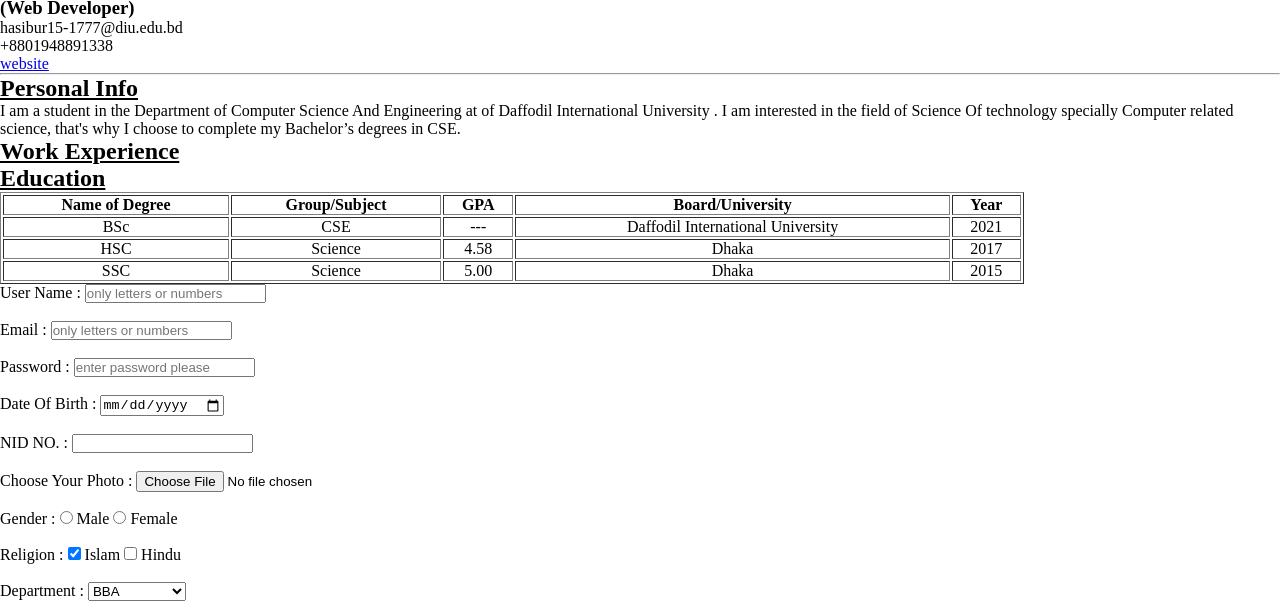
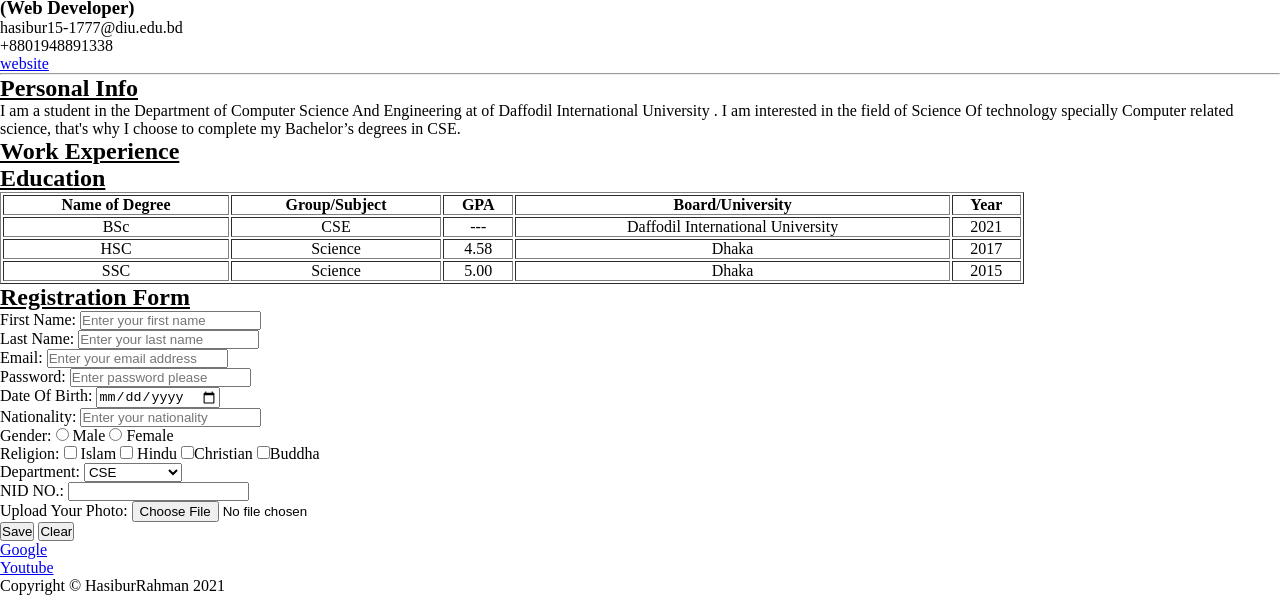
Before and after one commit to HRahman1777/Labtask1_basic-html-css_web-engineering, a plain HTML site: page index.html in a window 1280 px wide. Shown: the part 189-800 px from the top of the page. Drawn offline with Linux system fonts and the light colour scheme.

Commit message:
Update index.html

```diff
--- a/index.html
+++ b/index.html
@@ -64,103 +64,78 @@
         </table>
 
 
-        <form>
-
-            <datalist id="names">
-
-                <option value="Anisul ISlam"> Anisul ISlam </option>
-                <option value="Rashedul ISlam"> Rashedul ISlam </option>
-                <option value="Rabiul ISlam"> Rabiul ISlam </option>
-                <option value="Safia Begum"> Safia Begum </option>
-                <option value="Rabeya ISlam"> Rabeya ISlam </option>
-            </datalist>
-
+        <h2><u>Registration Form</u></h2>
+        <form action="" method="POST">
 
             <div>
-
-                <label for="user name"> User Name : </label> <input type="text" list="names"
-                    placeholder="only letters or numbers" required pattern="[a-zA-Z0-9]+" name="user name"
-                    id="user name" required>
-
-            </div> <br>
+                <label for="firstname"> First Name: </label>
+                <input type="text" placeholder="Enter your first name" name="fname"></input>
+            </div>
+            <div>
+                <label for="lastname"> Last Name: </label>
+                <input type="text" placeholder="Enter your last name" name="lname"></input>
+            </div>
 
             <div>
-
-                <label for="email"> Email : </label> <input type="email" placeholder="only letters or numbers" required
-                    name="email" id="email">
-
-            </div> <br>
+                <label for="email"> Email: </label>
+                <input type="email" placeholder="Enter your email address" name="email"></input>
+            </div>
 
             <div>
-
-                <label for="password"> Password : </label> <input type="password" placeholder="enter password please"
-                    required name="password" id="password">
-
-            </div> <br>
+                <label for="password"> Password: </label>
+                <input type="password" placeholder="Enter password please" name="password"></input>
+            </div>
 
             <div>
-
-                <label for="dob"> Date Of Birth : </label> <input type="date" name="dob" id="dob">
-
-            </div> <br>
+                <label for="birthdate"> Date Of Birth: </label>
+                <input type="date" name="bdate"></input>
+            </div>
 
             <div>
-
-                <label for="nid"> NID NO. : </label> <input type="number" name="nid" id="nid">
-
-            </div> <br>
+                <label for="nationality">Nationality: </label>
+                <input type="text" placeholder="Enter your nationality" name="nationality"></input>
+            </div>
 
             <div>
-
-                <label for="photo"> Choose Your Photo : </label> <input type="file" name="photo" id="photo">
-
-            </div> <br>
+                <label for="gender"> Gender: </label>
+                <input type="radio" name="gender" value="male"> Male </input>
+                <input type="radio" name="gender" id="gender" value="female"> Female</input>
+            </div>
 
             <div>
-
-                <label for="gender"> Gender : </label> <input type="radio" name="gender" id="gender" value="male"> Male
-                <input type="radio" name="gender" id="gender" value="female"> Female
-
-            </div> <br>
+                <label for="religion">Religion: </label>
+                <input type="checkbox" name="reIslam" value="islam"> Islam</input>
+                <input type="checkbox" name="reHindu" value="hindu"> Hindu</input>
+                <input type="checkbox" name="reChristian" value="hindu">Christian</input>
+                <input type="checkbox" name="reBuddha" value="hindu">Buddha</input>
+            </div>
 
             <div>
-
-                <label for="religion"> Religion : </label> <input checked type="checkbox" name="religion1" id="muslim"
-                    value="islam"> Islam
-                <input type="checkbox" name="religion2" id="hindu" value="hindu"> Hindu
-
-            </div> <br>
+                <label for="department">Department: </label>
+                <Select name="dept">
+                    <option value="cse"> CSE </option>
+                    <option value="swe"> SWE </option>
+                    <option value="eee"> EEE </option>
+                    <option value="bba"> BBA </option>
+                    <option value="llb"> LLB </option>
+                    <option value="phar"> PHARMACY </option>
+                    <option value="eng"> ENGLISH </option>
+                </Select>
+            </div>
 
             <div>
-                <label for="department"> Department : </label>
-                <Select name="department">
-
-                    <option value="cse"> CSE </option>
-                    <option value="eee"> EEE </option>
-                    <option value="bba" selected> BBA </option>
-                    <option value="llb"> LLB </option>
-                    <option value="civil"> CIVIL </option>
-                    <option value="pharmacy"> PHARMACY </option>
-                    <option value="english"> ENGLISH </option>
-
-
-                </Select>
-            </div> <br>
+                <label for="nid">NID NO.:</label>
+                <input type="number" name="nid"></input>
+            </div>
 
             <div>
-
-                <label for="feedback"> Feedback : </label> <br>
-                <textarea> </textarea>
-            </div> <br>
+                <label for="photo">Upload Your Photo: </label> <input type="file" name="photo">
+            </div>
 
             <div>
-
-                <input type="submit" value="Register">
+                <input type="submit" value="Save">
                 <input type="reset" value="Clear">
-
-
             </div>
-
 
         </form>
 
```
